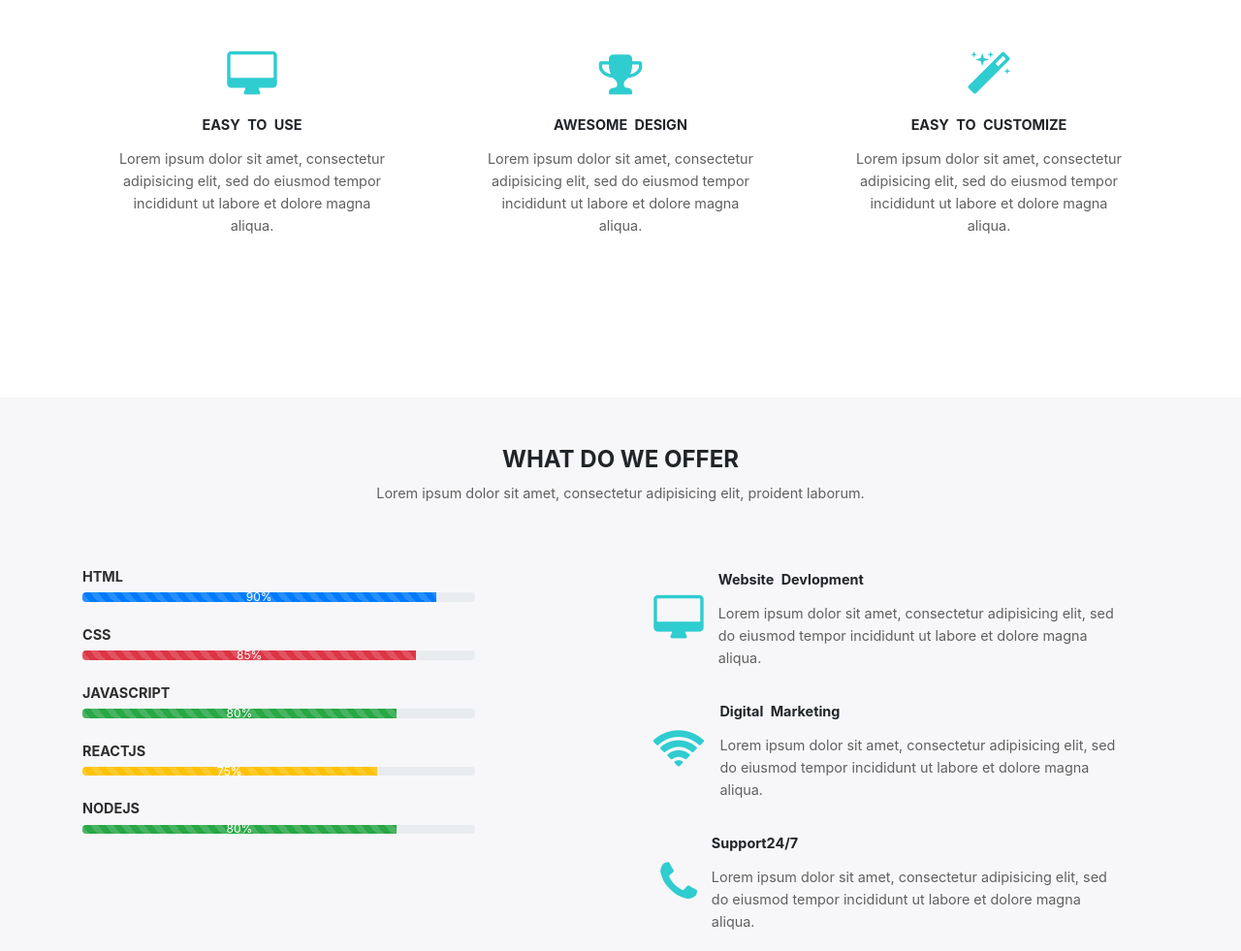
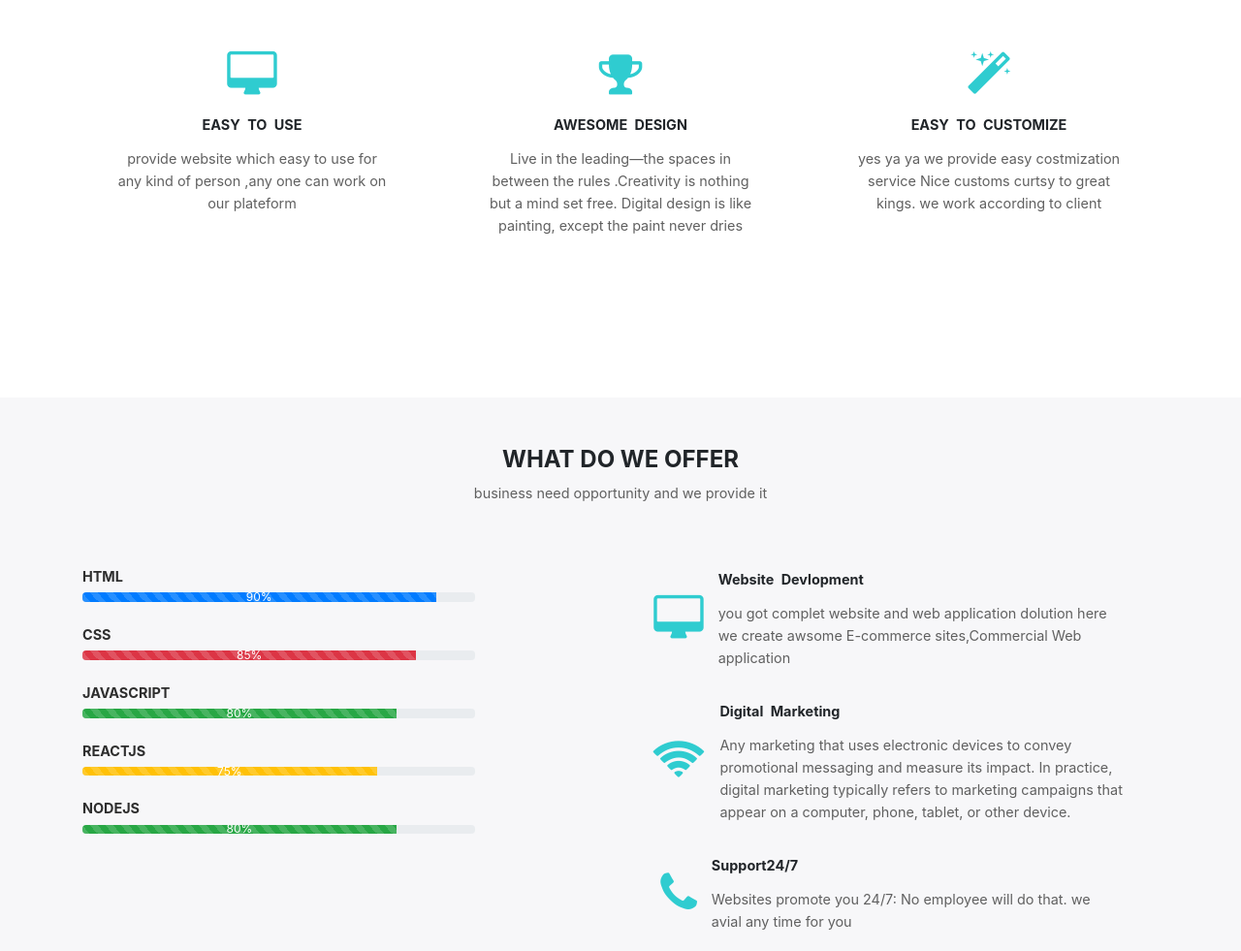
Before and after one commit to mrvyas417/mrvyas417.github.io, a plain HTML site: page index.html in a window 1280 px wide. Shown: the part 897-1878 px from the top of the page at 97% size. Drawn offline with nearby package versions, Linux system fonts and the light colour scheme.

Commit message:
Update index.html

```diff
--- a/index.html
+++ b/index.html
@@ -39,7 +39,7 @@
   </button>
   <div class="collapse navbar-collapse" id="collapsibleNavbar"><ul class="navbar-nav mr-auto">
   	<li class="nav-item mr-auto" >
-        <a class="nav-link " href="https://www.instagram.com/mr_shubham.vyas/?hl=en"><i style="color: white;font-weight: 600	" class=" sicon fa-1x fa fa-instagram" aria-hidden="true"></i></a>
+        <a class="nav-link " href="https://www.instagram.com/shubh.vyas/"><i style="color: white;font-weight: 600	" class=" sicon fa-1x fa fa-instagram" aria-hidden="true"></i></a>
       </li>
       <li class="nav-item mr-auto" >
         <a class="nav-link " href="https://accounts.google.com/SignOutOptions?hl=en&continue=https://mail.google.com/mail&service=mail"><i style="color: white;font-weight: 600	" class=" sicon fa-1x fa fa-envelope-o" aria-hidden="true"></i></a>
@@ -85,22 +85,19 @@
 				<div class=" extra-div 	col-lg-4 col-md-4 col-sm-12">
 					<a href="#"><i class=" fa-3x fa fa-desktop" aria-hidden="true"></i></a>
 					<h2>	EASY TO USE</h2>
-					<P>Lorem ipsum dolor sit amet, consectetur adipisicing elit, sed do eiusmod
-					tempor incididunt ut labore et dolore magna aliqua. </P>
+					<P>provide website which easy to use for any kind of person ,any one can work on our plateform </P>
 
 				</div>
 					<div class=" extra-div col-lg-4 col-md-4 col-sm-12">
 					<a href="#"><i class="fa-3x fa fa-trophy" aria-hidden="true"></i></a>
 					<h2>AWESOME DESIGN	</h2>
-					<P>Lorem ipsum dolor sit amet, consectetur adipisicing elit, sed do eiusmod
-					tempor incididunt ut labore et dolore magna aliqua.</P>
+					<P>Live in the leading—the spaces in between the rules .Creativity is nothing but a mind set free. Digital design is like painting, except the paint never dries</P>
 
 				</div>
 					<div class=" extra-div col-lg-4 col-md-4 col-sm-12">
 					<a href="#"><i class=" fa-3x fa fa-magic" aria-hidden="true"></i></a>
 					<h2>EASY TO CUSTOMIZE</h2>
-					<P>Lorem ipsum dolor sit amet, consectetur adipisicing elit, sed do eiusmod
-					tempor incididunt ut labore et dolore magna aliqua.</P>
+					<P>yes ya ya we provide easy costmization service Nice customs curtsy to great kings. we work according to client</P>
 
 				</div>
 
@@ -113,8 +110,7 @@
 	<section class="service-offer" id="servicediv">
 		<div class="container headings ">
 			<h1 class="text-center font-weight-bold text-uppercase ">what do we offer</h1>
-			<p class="text-center">Lorem ipsum dolor sit amet, consectetur adipisicing elit,
-			proident laborum.</p></div>
+			<p class="text-center">business need opportunity and we provide it </p></div>
 			<div class="container">
 				<div class="row">
 					<div class="col-md-6 col-md-12 col-lg-6 col-10 offset-1 offset-lg-0">
@@ -159,8 +155,7 @@
 		<h2 class="text-capitalize ">
 			website devlopment
 		</h2>
-		<p>Lorem ipsum dolor sit amet, consectetur adipisicing elit, sed do eiusmod
-		tempor incididunt ut labore et dolore magna aliqua.</p>
+		<p>you got complet website and web application dolution here we create awsome E-commerce sites,Commercial Web application</p>
 
 	</div>
 </div>
@@ -174,8 +169,8 @@
 		<h2 class="text-capitalize ">
 			digital marketing
 		</h2>
-		<p>Lorem ipsum dolor sit amet, consectetur adipisicing elit, sed do eiusmod
-		tempor incididunt ut labore et dolore magna aliqua.</p>
+		<p>Any marketing that uses electronic devices to convey promotional messaging and measure its impact. In practice, digital marketing typically refers to marketing campaigns that appear on a computer, phone, tablet, or other device.</p>
+
 
 	</div>
 </div>
@@ -189,8 +184,7 @@
 		<h2 class="text-capitalize ">
 			support24/7
 		</h2>
-		<p>Lorem ipsum dolor sit amet, consectetur adipisicing elit, sed do eiusmod
-		tempor incididunt ut labore et dolore magna aliqua.</p>
+		<p>Websites promote you 24/7: No employee will do that. we avial any time for you</p>
 
 	</div>
 </div>
@@ -521,8 +515,7 @@
 					<h3>
 						ABOUT MR SUBHAM VYAS
 					</h3>
-					<p> Lorem ipsum dolor sit amet, consectetur adipisicing elit, sed do eiusmod
-					tempor incididunt ut labore et dolore magna aliqua. </p>
+					<p> Existence wants you to be you. I am CS student fervent in IT secotr.  </p>
 				</div>
 
 			</div>
@@ -566,7 +559,7 @@
 			</div>
 		</div>
 		<div class="mt-3 text-center">
-			<p>copyright @2020 all rights reserved|mr subham vyas</p>
+			<p>copyright @2021 all rights reserved|mr subham vyas</p>
 
 
 		</div>
```
